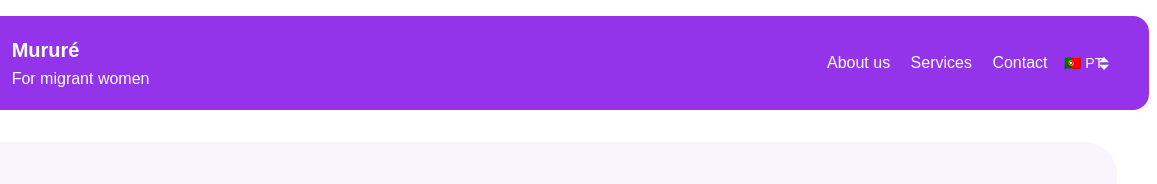
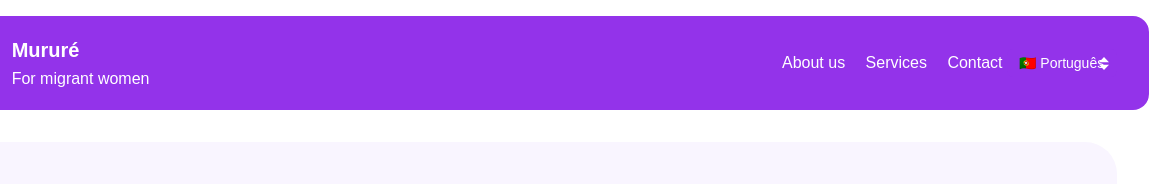
Before and after one commit to murure/site, a plain HTML site: page index.html in a window 1280 px wide. Shown: the top 184 px of the page, 123-1280 px from the left. Drawn offline with Linux system fonts and the light colour scheme.

Commit message:
Format HTML & fix message in JS

```diff
--- a/index.html
+++ b/index.html
@@ -10,21 +10,22 @@
     <header>
       <div style="display:flex;align-items:center;gap:1rem;">
         <img src="logo.png" alt="Mururé logo" style="height:50px;padding:6px;background:white;border-radius:1rem;" />
-      <div><div style="font-weight:bold;font-size:1.25rem;">Mururé</div><div data-i18n="slogan">Para mulher migrante</div></div>
+        <div>
+          <div style="font-weight:bold;font-size:1.25rem;">Mururé</div>
+          <div data-i18n="slogan">Para mulher migrante</div>
+        </div>
       </div>
       <nav>
         <a href="#about" data-i18n="about">Sobre</a>
         <a href="#services" data-i18n="services">Serviços</a>
         <a href="#contact" data-i18n="contact">Contato</a>
         <select onchange="setLanguage(this.value)">
-        <option value="pt">🇵🇹 PT</option>
-        <option value="en">🇬🇧 EN</option>
-        <option value="es">🇪🇸 ES</option>
+          <option value="pt">🇵🇹 Português</option>
+          <option value="en">🇬🇧 English</option>
+          <option value="es">🇪🇸 Spanish</option>
         </select>
       </nav>
     </header>
-
-
     <main class="container">
       <section class="hero" style="text-align:center;padding:4rem 1rem;background:#f9f5ff;border-radius:2rem;margin-bottom:3rem;">
         <img src="logo.png" alt="Mururé" style="height:80px;margin-bottom:1rem;" />
@@ -32,13 +33,9 @@
         <p data-i18n="slogan" style="font-size:1.25rem;color:#6b21a8;">Para mulher migrante</p>
         <p style="margin-top:1rem;max-width:600px;margin-left:auto;margin-right:auto;">🌍 <span data-i18n="whatIsText">Apoio a mulheres migrantes em Portugal com orientação, capacitação e oportunidades.</span></p>
         <a href="#contact" style="display:inline-block;margin-top:2rem;background:#9333ea;color:white;padding:0.75rem 1.5rem;border-radius:9999px;text-decoration:none;">✨ <span data-i18n="join">Junte-se à nossa comunidade</span></a>
-  <!-- section removed -->
-
-    <!-- about removed for landing format -->
         <h2 data-i18n="about">Sobre</h2>
         <p data-i18n="aboutText">O Mururé nasceu do desejo de criar um espaço acolhedor para mulheres migrantes em Portugal.</p>
       </section>
-
       <section id="services">
         <h2 data-i18n="services">Serviços</h2>
         <div class="card-grid">
@@ -56,7 +53,6 @@
           </div>
         </div>
       </section>
-
       <section class="carousel" style="padding:3rem 1rem;background:#f3e8ff;">
         <div class="container" style="max-width:900px;margin:auto;text-align:center;">
           <h2 data-i18n="carouselTitle" style="margin-bottom:2rem;">Momentos Mururé</h2>
@@ -70,7 +66,6 @@
           </div>
         </div>
       </section>
-
       <section class="testimonials" style="background:#f9fafb;padding:3rem 1rem;">
         <div class="container" style="max-width:900px;margin:auto;">
           <h2 data-i18n="testimonials" style="text-align:center;margin-bottom:2rem;">Depoimentos</h2>
@@ -84,7 +79,6 @@
           </div>
         </div>
       </section>
-
       <section id="contact" class="cta">
         <h2 data-i18n="join">Junte-se à nossa comunidade</h2>
         <p data-i18n="subscribeText">Inscreva-se para receber novidades e oportunidades:</p>
@@ -94,7 +88,6 @@
         </form>
       </section>
     </main>
-
     <footer>
       <p>&copy; 2024 Mururé. <span data-i18n="rights">Todos os direitos reservados.</span></p>
       <p style="display: flex; justify-content: center; align-items: center; gap: 0.5rem; margin-top: 0.5rem;">
@@ -105,6 +98,5 @@
       </p>
     </footer>
   </body>
-
   </body>
 </html>
--- a/script.js
+++ b/script.js
@@ -13,7 +13,7 @@ async function setLanguage(lang) {
       el.placeholder = t[key] || key;
     });
   } catch (e) {
-    console.error("Erro ao carregar traduções:", e);
+    console.error("Error loading translations:", e);
   }
 }
 
```
Lines whose indentation alone changed are shown as unchanged.
